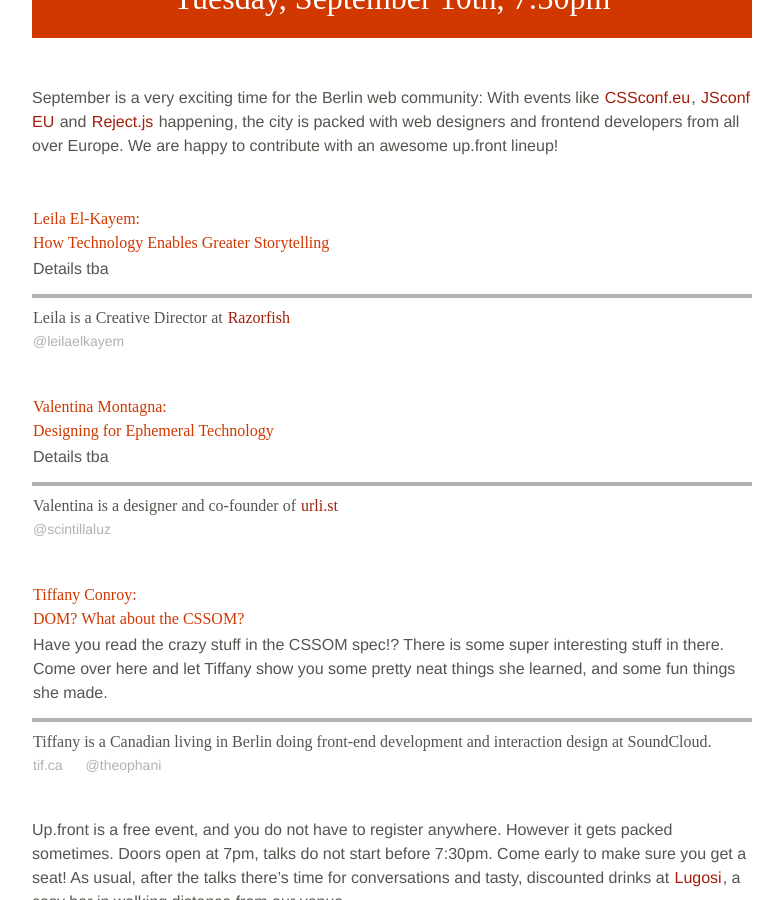
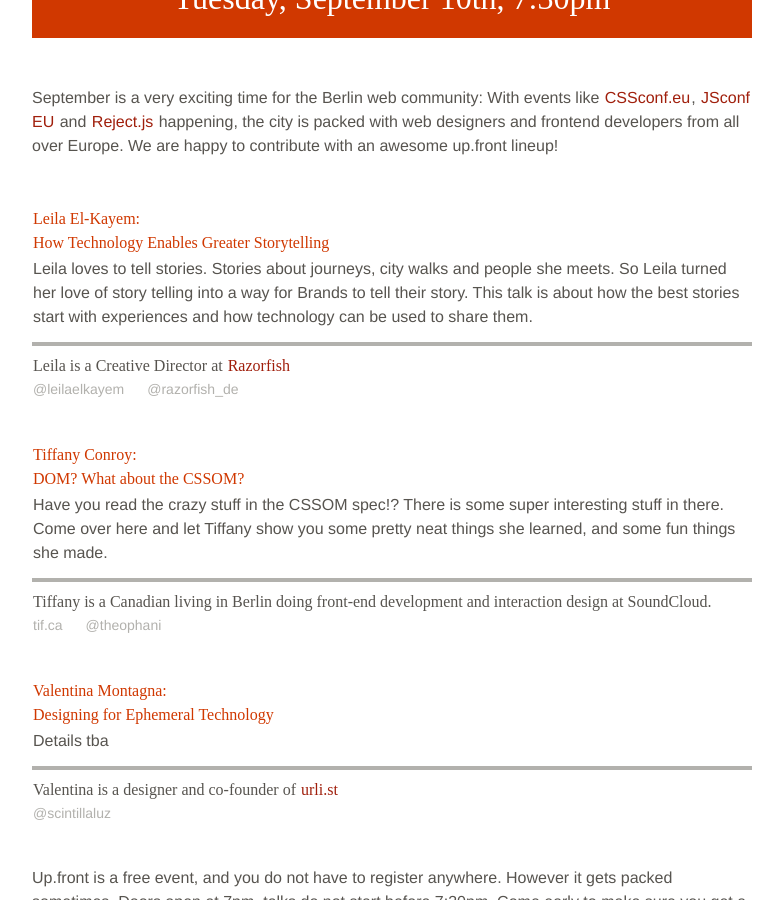
Before and after one commit to upfrontug/upfrontug.github.io, a Jekyll site: the page built from index.html, in a window 1280 px wide and 900 px high, scrolled down 570 px. Shown: the whole window, without its empty margins (248-1031 px from the left). Built offline with Jekyll 4.4.1, drawn with Linux system fonts in a browser that asks for light colours; nearby versions of some CDN libraries; comment, search, counter and statistics services are not loaded; a style sheet for code colours, icons or effects is not loaded.

Commit message:
Added Information for Leila

```diff
--- a/index.html
+++ b/index.html
@@ -22,7 +22,7 @@
       <li>
         <h4><span>Leila El-Kayem:</span> How Technology Enables Greater Storytelling</h4>
         <p>
-          Details tba
+          Leila loves to tell stories. Stories about journeys, city walks and people she meets. So Leila turned her love of story telling into a way for Brands to tell their story. This talk is about how the best stories start with experiences and how technology can be used to share them.
         </p>
 
         <p class="speaker_info">
@@ -30,20 +30,7 @@
         </p>
         <ul class="speaker_links">
           <li><a href="https://twitter.com/leilaelkayem/">@leilaelkayem</a></li>
-        </ul>
-      </li>
-
-      <li>
-        <h4><span>Valentina Montagna:</span> Designing for Ephemeral Technology</h4>
-        <p>
-          Details tba
-        </p>
-
-        <p class="speaker_info">
-          Valentina is a designer and co-founder of <a href="http://urli.st/">urli.st</a>
-        </p>
-        <ul class="speaker_links">
-          <li><a href="http://twitter.com/scintillaluz">@scintillaluz</a></li>
+          <li><a href="http://twitter.com/razorfish_de">@razorfish_de</a></li>
         </ul>
       </li>
 
@@ -62,6 +49,20 @@
         </ul>
       </li>
 
+      <li>
+        <h4><span>Valentina Montagna:</span> Designing for Ephemeral Technology</h4>
+        <p>
+          Details tba
+        </p>
+
+        <p class="speaker_info">
+          Valentina is a designer and co-founder of <a href="http://urli.st/">urli.st</a>
+        </p>
+        <ul class="speaker_links">
+          <li><a href="http://twitter.com/scintillaluz">@scintillaluz</a></li>
+        </ul>
+      </li>
+
     </ul>
 
     <p>
@@ -71,19 +72,17 @@
       Follow us on <a href="http://twitter.com/upfront_ug">Twitter</a> for updates. <!-- and tell your friends on <a href="http://www.meetup.com/up-front-ug/events/121776842/">meetup.com</a> and <a href="http://www.facebook.com/events/514887231899205">Facebook</a>.--><br>
     </p>
 
-
-  </article>
-
     <p>
       <a href="http://2013.cssconf.eu/">
         <img src="images/cssconf13_banner.png"/>
       </a>
       <br>
       We recommend checking out CSSconf.eu, a conference dedicated to CSS and the designers, developers and engineers who build the world’s most engaging user interfaces.
-    <br><br>
-    <br><br>
+
     </p>
 
+
+  </article>
 
   <article>
      <header>
```
Lines whose indentation alone changed are shown as unchanged.
